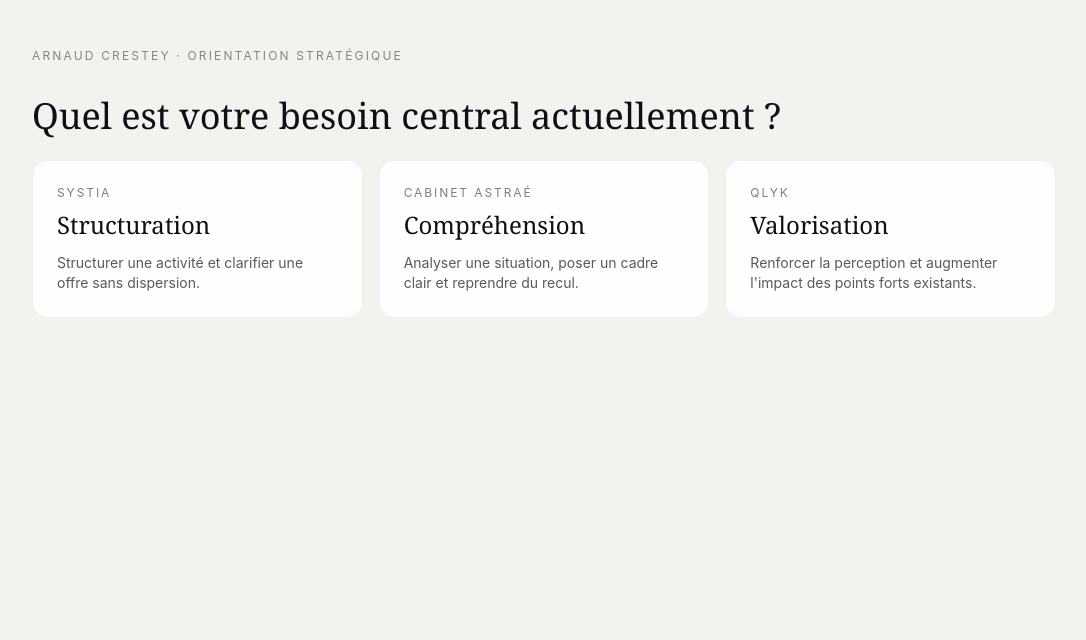
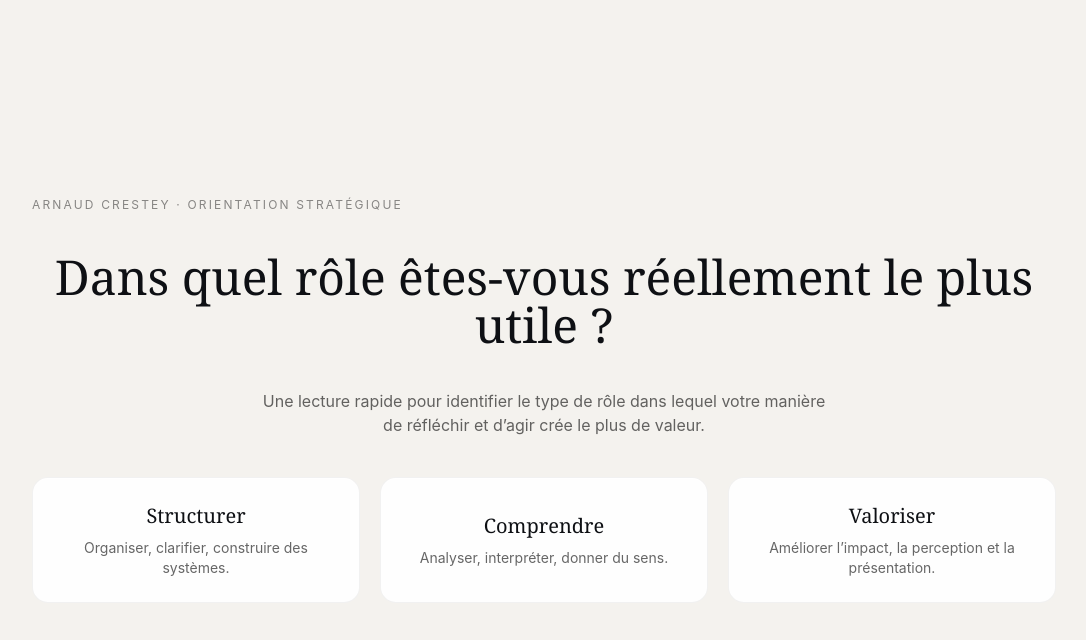
Before and after one commit to arnaudcrestey/POINT-ENTREE-HUB, a Next.js app: page /start in a window 1280 px wide. Shown: the top 640 px of the page, without its empty margins (96-1182 px from the left). Built offline with nearby package versions, Linux system fonts and the light colour scheme.

Commit message:
Update page.tsx

```diff
--- a/app/start/page.tsx
+++ b/app/start/page.tsx
@@ -15,7 +15,10 @@
   const [score, setScore] = useState<VectorScore>(INITIAL_SCORE);
   const [primary, setPrimary] = useState<AxisKey | null>(null);
 
-  const selectedOption = useMemo(() => primaryOptions.find((o) => o.id === primary) ?? null, [primary]);
+  const selectedOption = useMemo(
+    () => primaryOptions.find((o) => o.id === primary) ?? null,
+    [primary]
+  );
 
   const handlePrimary = (axis: AxisKey) => {
     setPrimary(axis);
@@ -24,53 +27,101 @@
   };
 
   const handleFollowUp = (answer: Answer) => {
-    setScore((prev) => applyDelta(prev, answer.delta));
+    const updatedScore = applyDelta(score, answer.delta);
+
     if (step === "followup-1") {
+      setScore(updatedScore);
       setStep("followup-2");
       return;
     }
+
+    const finalScore = applyDelta(updatedScore, {});
+
     const params = new URLSearchParams({
-      s: String(score.structuration + (answer.delta.structuration ?? 0)),
-      c: String(score.comprehension + (answer.delta.comprehension ?? 0)),
-      v: String(score.valorisation + (answer.delta.valorisation ?? 0)),
+      s: String(finalScore.structuration),
+      c: String(finalScore.comprehension),
+      v: String(finalScore.valorisation),
       primary: primary ?? "",
     });
+
     router.push(`/result?${params.toString()}`);
   };
 
   return (
-    <main className="min-h-screen px-6 py-12 md:px-12">
-      <div className="mx-auto w-full max-w-5xl space-y-8">
+    <main className="min-h-screen px-6 py-12 md:px-12 flex items-center justify-center">
+      <div className="mx-auto w-full max-w-5xl space-y-10">
+
         <Signature />
-        {step === "primary" ? (
-          <section className="space-y-6">
-            <div>
-              <h1 className="font-serif text-3xl md:text-4xl">Quel est votre besoin central actuellement ?</h1>
-            </div>
-            <div className="grid gap-4 md:grid-cols-3">
-              {primaryOptions.map((option) => (
-                <button
-                  type="button"
-                  key={option.id}
-                  onClick={() => handlePrimary(option.id)}
-                  className="surface p-6 text-left transition hover:-translate-y-0.5 hover:border-black/20"
-                >
-                  <p className="text-xs uppercase tracking-[0.16em] text-black/50">{option.subtitle}</p>
-                  <h2 className="mt-2 font-serif text-2xl">{option.title}</h2>
-                  <p className="mt-3 text-sm text-black/65">{option.context}</p>
-                </button>
-              ))}
+
+        {step === "primary" && (
+          <section className="space-y-10 text-center">
+
+            {/* TITRE */}
+            <h1 className="font-serif text-3xl leading-tight md:text-5xl">
+              Dans quel rôle êtes-vous réellement le plus utile ?
+            </h1>
+
+            {/* SOUS-TEXTE */}
+            <p className="mx-auto max-w-xl text-sm text-black/60 md:text-base">
+              Une lecture rapide pour identifier le type de rôle dans lequel votre manière de réfléchir et d’agir crée le plus de valeur.
+            </p>
+
+            {/* CARTES */}
+            <div className="grid gap-5 md:grid-cols-3 text-left">
+
+              {/* STRUCTURATION */}
+              <button
+                onClick={() => handlePrimary("structuration")}
+                className="surface p-6 transition-all duration-300 hover:-translate-y-1 hover:border-black/20"
+              >
+                <h2 className="font-serif text-xl">Structurer</h2>
+                <p className="mt-2 text-sm text-black/60">
+                  Organiser, clarifier, construire des systèmes.
+                </p>
+              </button>
+
+              {/* COMPRÉHENSION */}
+              <button
+                onClick={() => handlePrimary("comprehension")}
+                className="surface p-6 transition-all duration-300 hover:-translate-y-1 hover:border-black/20"
+              >
+                <h2 className="font-serif text-xl">Comprendre</h2>
+                <p className="mt-2 text-sm text-black/60">
+                  Analyser, interpréter, donner du sens.
+                </p>
+              </button>
+
+              {/* VALORISATION */}
+              <button
+                onClick={() => handlePrimary("valorisation")}
+                className="surface p-6 transition-all duration-300 hover:-translate-y-1 hover:border-black/20"
+              >
+                <h2 className="font-serif text-xl">Valoriser</h2>
+                <p className="mt-2 text-sm text-black/60">
+                  Améliorer l’impact, la perception et la présentation.
+                </p>
+              </button>
+
             </div>
           </section>
-        ) : null}
+        )}
 
-        {selectedOption && step !== "primary" ? (
+        {selectedOption && step !== "primary" && (
           <QuestionCard
-            prompt={selectedOption.followUps[step === "followup-1" ? 0 : 1].prompt}
-            answers={selectedOption.followUps[step === "followup-1" ? 0 : 1].answers}
+            prompt={
+              selectedOption.followUps[
+                step === "followup-1" ? 0 : 1
+              ].prompt
+            }
+            answers={
+              selectedOption.followUps[
+                step === "followup-1" ? 0 : 1
+              ].answers
+            }
             onSelect={handleFollowUp}
           />
-        ) : null}
+        )}
+
       </div>
     </main>
   );
```
